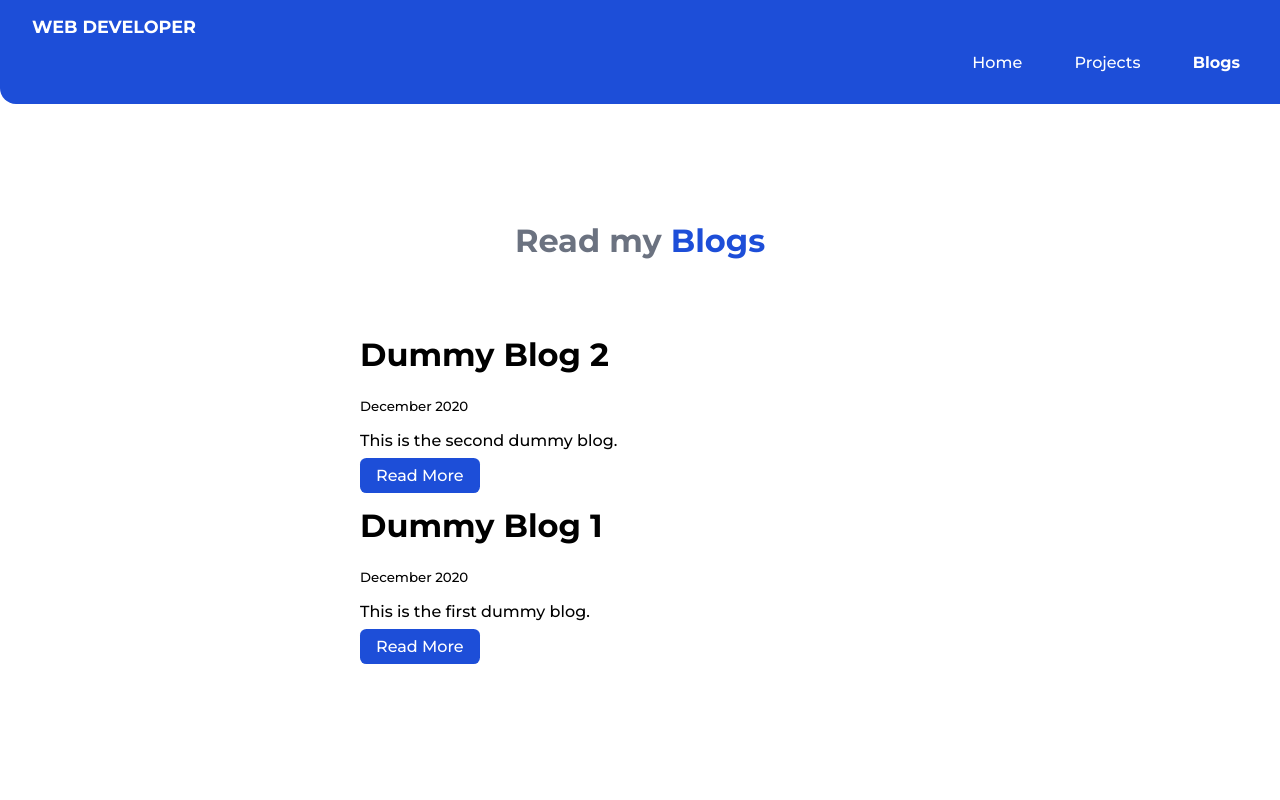
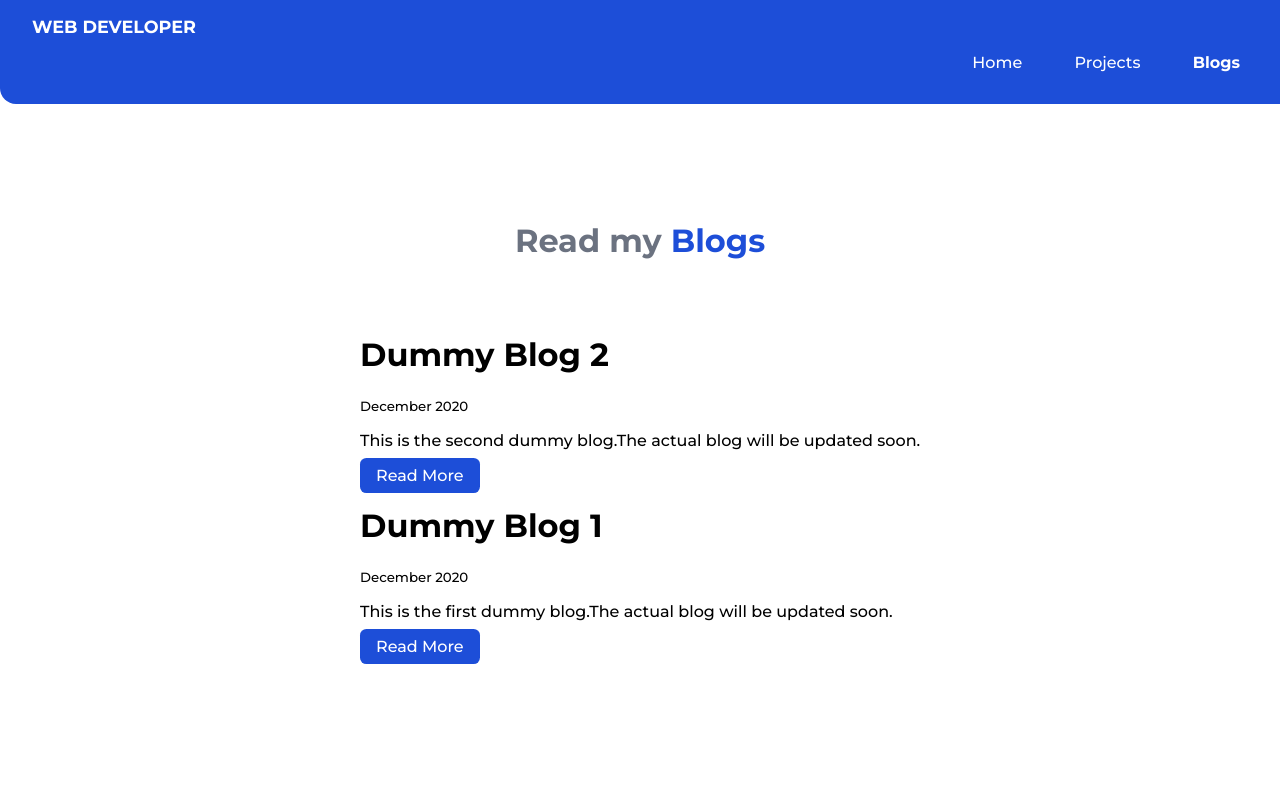
Before and after one commit to PrasurjyaKashyap/Prasurjya-Kashyap-Portfolio, a plain HTML site: page blogs.html in a window 1280 px wide. Shown: the top 800 px of the page. Drawn offline with Linux system fonts and the light colour scheme.

Commit message:
Text edit

```diff
--- a/blogs.html
+++ b/blogs.html
@@ -37,7 +37,7 @@
                     <div class="container container-center .margin-md">
                         <h1>Dummy Blog 2</h1>
                         <small>December 2020</small>
-                        <p>This is the second dummy blog.</p>
+                        <p>This is the second dummy blog.The actual blog will be updated soon.</p>
 
                         <a class="links link-primary" href="/blog2.html">Read More</a>
 
@@ -48,7 +48,7 @@
                     <div class="container container-center .margin-md">
                         <h1>Dummy Blog 1</h1>
                         <small>December 2020</small>
-                        <p>This is the first dummy blog.</p>
+                        <p>This is the first dummy blog.The actual blog will be updated soon.</p>
 
                         <a class="links link-primary" href="/blog1.html">Read More</a>
 
```
Also changed, not shown: projects.html (+7 -0 lines).
